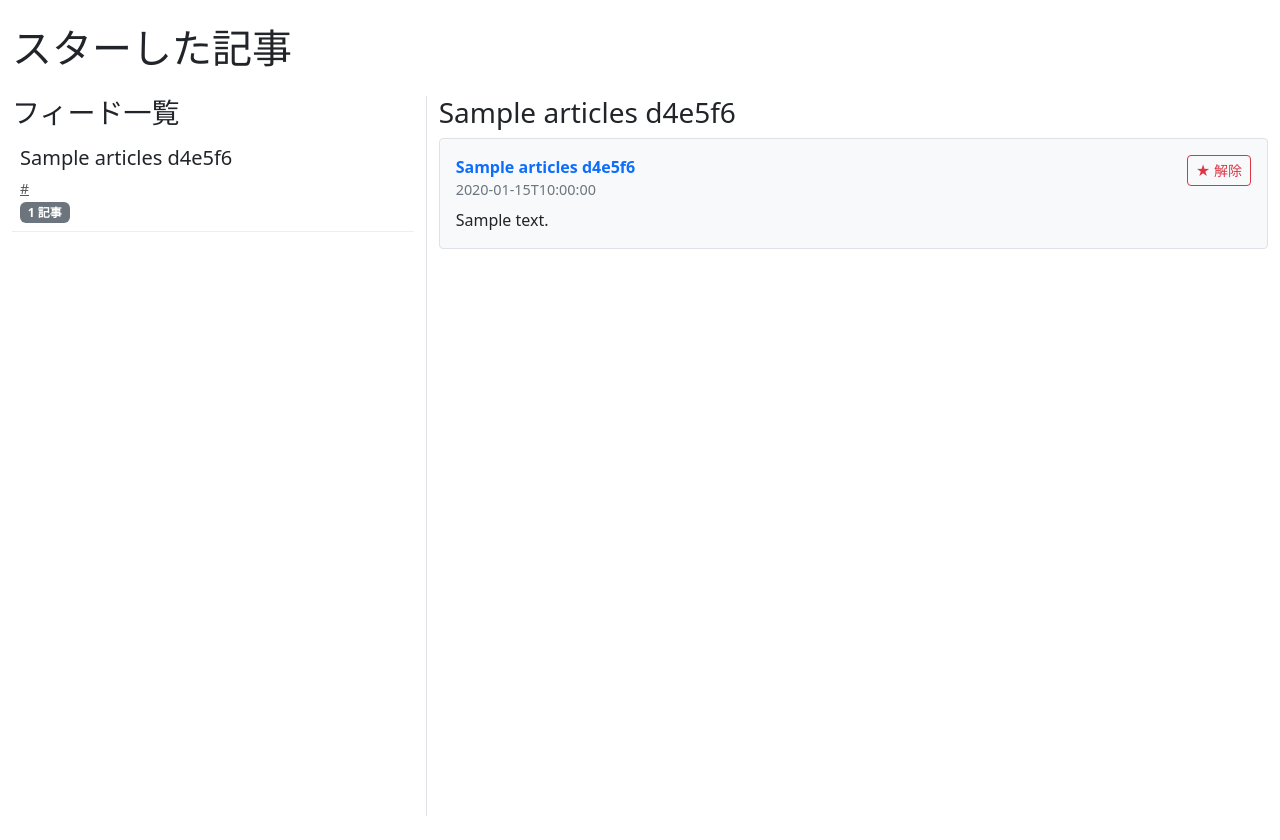
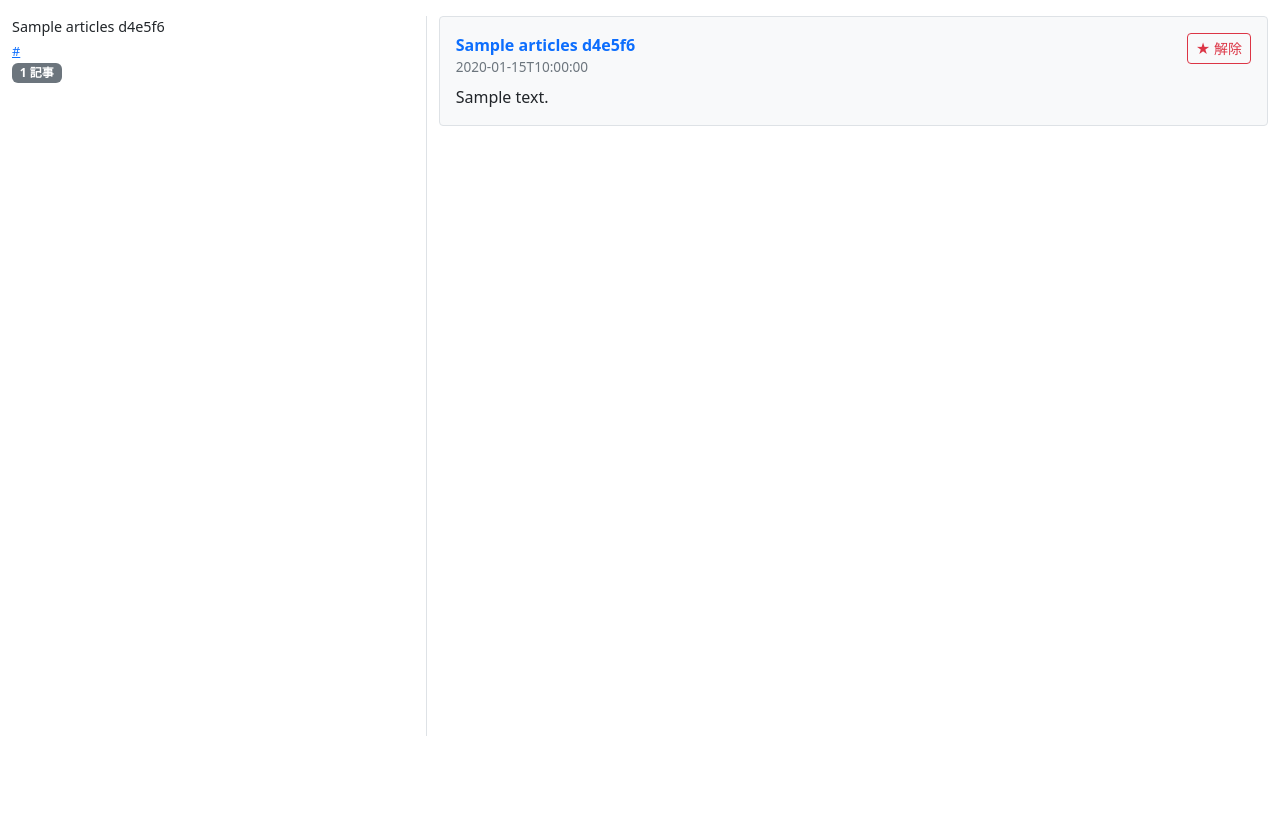
Before and after one commit to buzomo/rss-reader, a Flask app: page /favs in a window 1280 px wide. After the commit the page ends 736 px from the top, so only its background shows below. Run offline with Flask 3, Linux system fonts and the light colour scheme; a database or web service that is not in the repository returns one stand-in record (values such as "Sample title"); some libraries are stand-ins or nearby versions.

Commit message:
見た目挙動改善

```diff
--- a/templates/favs.html
+++ b/templates/favs.html
@@ -12,10 +12,11 @@
     <link href="https://cdn.jsdelivr.net/npm/bootstrap@5.3.0/dist/css/bootstrap.min.css" rel="stylesheet">
     <style>
         .feed-group {
-            margin-bottom: 1rem;
-            border-bottom: 1px solid #eee;
-            padding-bottom: 0.5rem;
+            margin-bottom: 0.5rem;
+            padding: 0.5rem;
+            border-radius: 0.25rem;
             cursor: pointer;
+            font-size: 0.9rem;
         }
 
         .feed-group:hover {
@@ -46,7 +47,7 @@
 
         .article-meta {
             color: #6c757d;
-            font-size: 0.9rem;
+            font-size: 0.85rem;
         }
 
         .unstar-btn {
@@ -70,25 +71,37 @@
         }
 
         .feed-list li {
-            padding: 0.5rem;
+            padding: 0;
+        }
+
+        .feed-title {
+            font-weight: 500;
+            margin-bottom: 0.25rem;
+        }
+
+        .feed-url {
+            font-size: 0.8rem;
+            color: #6c757d;
+        }
+
+        .badge {
+            font-size: 0.75rem;
         }
     </style>
 </head>
 
 <body>
-    <div class="container-fluid py-4">
-        <h1 class="mb-4">スターした記事</h1>
+    <div class="container-fluid py-3">
         <div class="row">
             <!-- 左ペイン: フィード一覧 -->
             <div class="col-md-4 pane border-end">
-                <h3>フィード一覧</h3>
                 <ul class="feed-list">
                     {% if starred_articles_by_feed %}
                     {% for feed_id, feed_info in starred_articles_by_feed.items() %}
                     <li class="feed-group" data-feed-id="{{ feed_id }}">
-                        <h5>{{ feed_info.feed_title }}</h5>
-                        <p class="text-muted small mb-0"><a href="{{ feed_info.feed_url }}" target="_blank"
-                                class="text-muted">{{ feed_info.feed_url }}</a></p>
+                        <div class="feed-title">{{ feed_info.feed_title }}</div>
+                        <div class="feed-url"><a href="{{ feed_info.feed_url }}" target="_blank">{{ feed_info.feed_url
+                                }}</a></div>
                         <span class="badge bg-secondary">{{ feed_info.articles|length }} 記事</span>
                     </li>
                     {% endfor %}
@@ -106,7 +119,6 @@
                     {% for feed_id, feed_info in starred_articles_by_feed.items() %}
                     <div class="feed-articles" data-feed-id="{{ feed_id }}" {% if loop.first %}style="display: block;"
                         {% else %}style="display: none;" {% endif %}>
-                        <h3>{{ feed_info.feed_title }}</h3>
                         {% for article in feed_info.articles %}
                         <div class="article-card">
                             <div class="d-flex justify-content-between">
@@ -146,14 +158,20 @@
             group.addEventListener('click', (e) => {
                 document.querySelectorAll('.feed-group').forEach(g => g.classList.remove('active'));
                 e.currentTarget.classList.add('active');
-
+                const feedId = e.currentTarget.dataset.feedId;
+                document.querySelectorAll('.feed-articles').forEach(container => {
+                    container.style.display = container.dataset.feedId === feedId ? 'block' : 'none';
+                });
+            });
+            group.addEventListener('mouseenter', (e) => {
+                document.querySelectorAll('.feed-group').forEach(g => g.classList.remove('active'));
+                e.currentTarget.classList.add('active');
                 const feedId = e.currentTarget.dataset.feedId;
                 document.querySelectorAll('.feed-articles').forEach(container => {
                     container.style.display = container.dataset.feedId === feedId ? 'block' : 'none';
                 });
             });
         });
-
         // スター解除ボタンのイベントリスナー
         document.querySelectorAll('.unstar-btn').forEach(button => {
             button.addEventListener('click', async (e) => {
```
